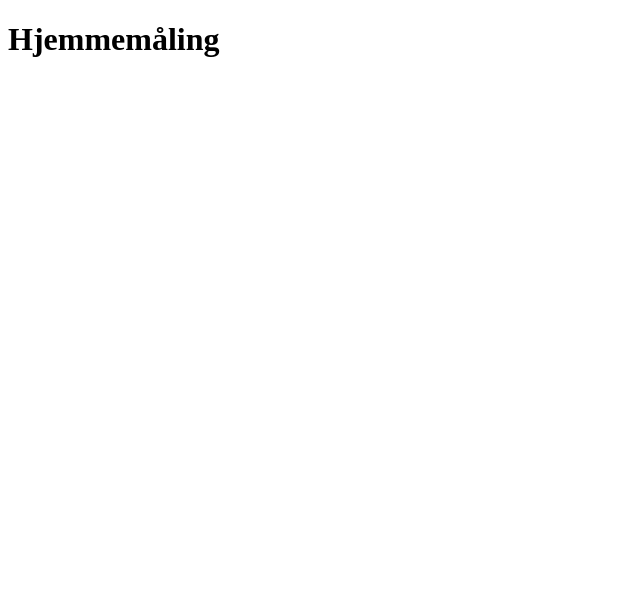
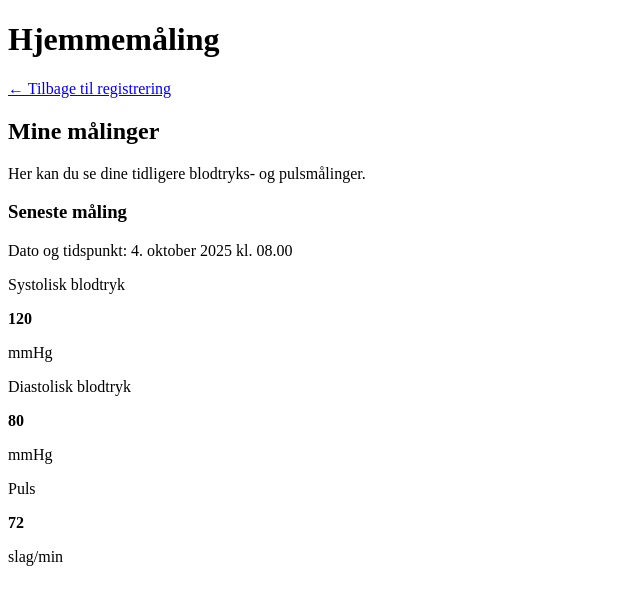
Before and after one commit to maramdiri2006-blip/digitalsystemerprojekt, a plain HTML site: page 3-patientens-maaleoversigt.html in a window 1280 px wide. Shown: the whole page, without its empty margins (0-640 px from the left). Drawn offline with Linux system fonts and the light colour scheme.

Commit message:
Update 3-patientens-maaleoversigt.html

```diff
--- a/3-patientens-maaleoversigt.html
+++ b/3-patientens-maaleoversigt.html
@@ -16,8 +16,48 @@
     </header>
 
     <main>
-        <!-- Her bygger personen patientens måleoversigt -->
-    </main>
+<section class="maram-maaleoversigt">
+
+    <a href="2-registrering-af-hjemmemaaling.html">
+        ← Tilbage til registrering
+    </a>
+
+    <h2>Mine målinger</h2>
+
+    <p>
+        Her kan du se dine tidligere blodtryks- og pulsmålinger.
+    </p>
+<div class="seneste-maaling">
+
+    <h3>Seneste måling</h3>
+
+    <p>Dato og tidspunkt: 4. oktober 2025 kl. 08.00</p>
+
+    <div class="maalinger">
+
+        <div class="maaling">
+            <p>Systolisk blodtryk</p>
+            <strong>120</strong>
+            <p>mmHg</p>
+        </div>
+
+        <div class="maaling">
+            <p>Diastolisk blodtryk</p>
+            <strong>80</strong>
+            <p>mmHg</p>
+        </div>
+
+        <div class="maaling">
+            <p>Puls</p>
+            <strong>72</strong>
+            <p>slag/min</p>
+        </div>
+
+    </div>
+
+</div>
+    </section>
+  </main>
 
     <script src="script.js"></script>
 
```
